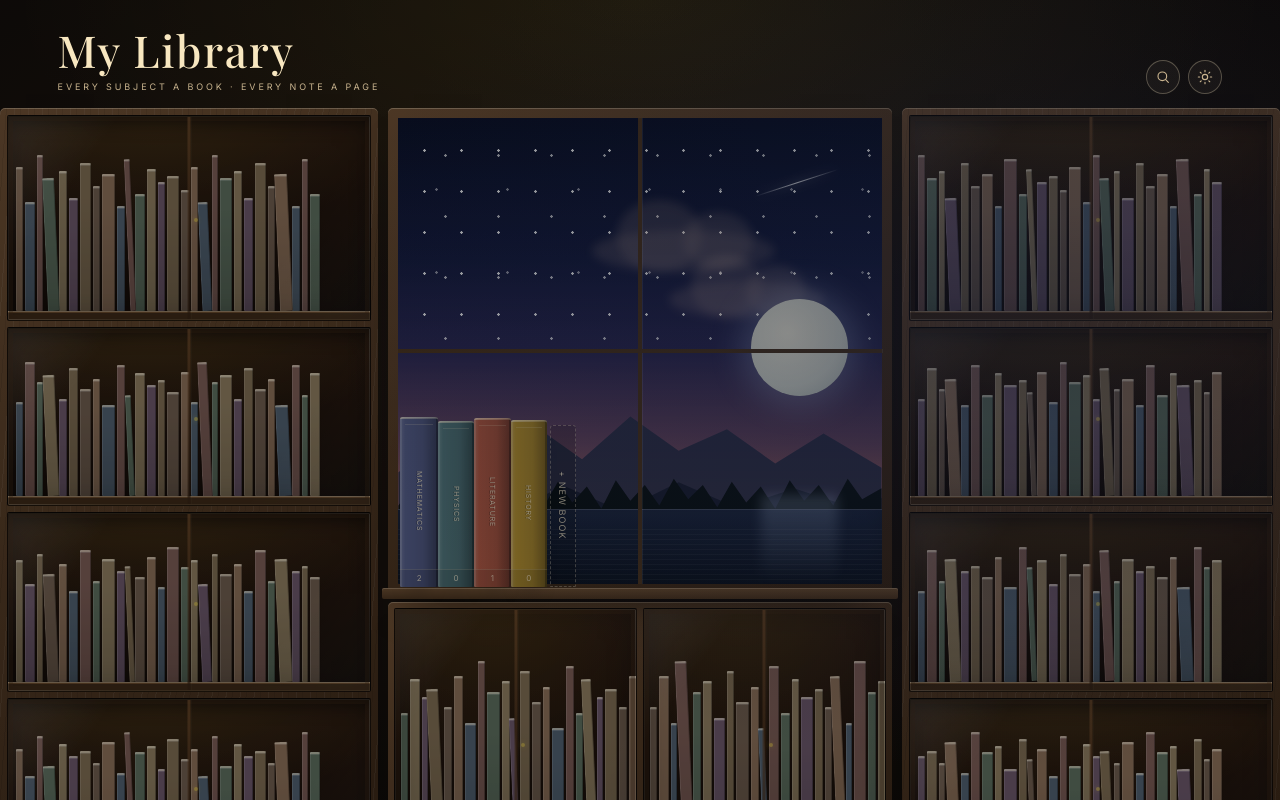
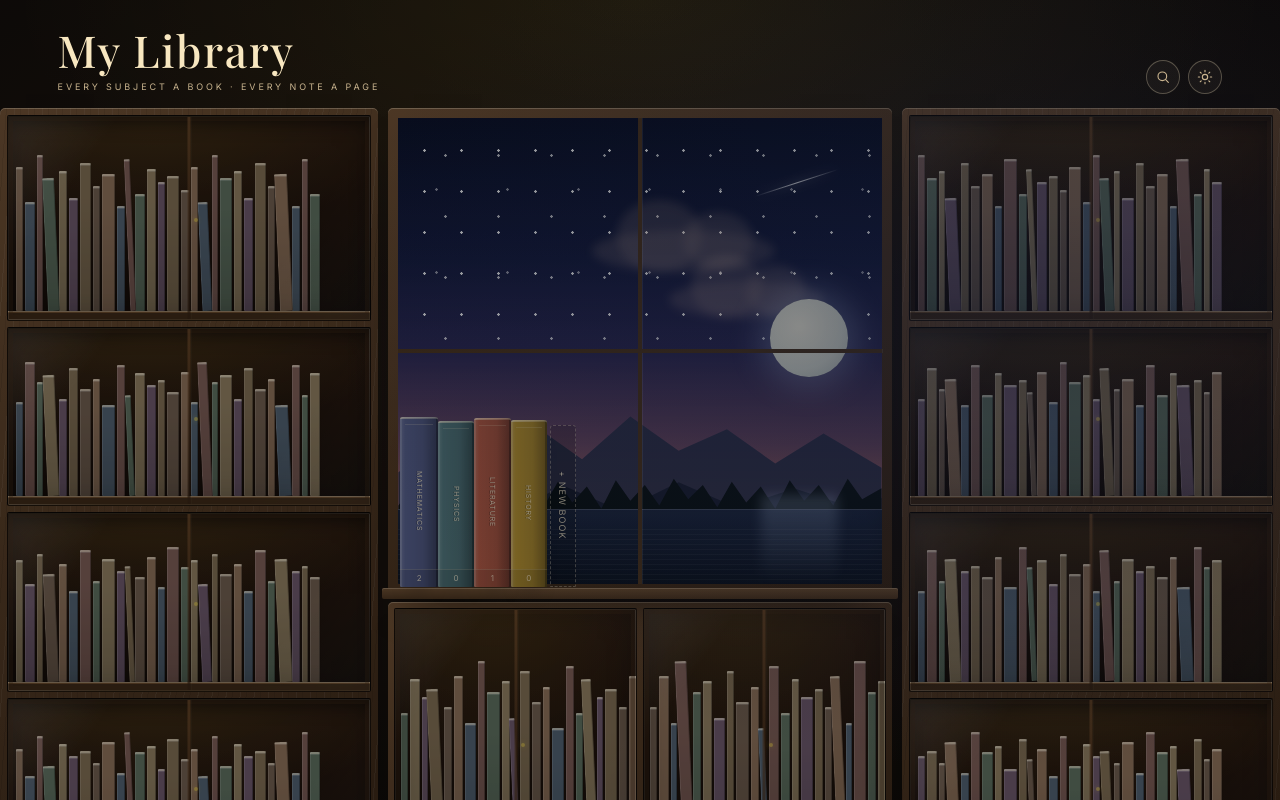
Before and after one commit to olcanaskar/my-library, a Next.js app: page / in a window 1280 px wide. Built offline with nearby package versions, Linux system fonts and the light colour scheme; a web font is replaced by a local one.

Commit message:
fix: keep the moon smaller than the sun

```diff
--- a/app/globals.css
+++ b/app/globals.css
@@ -1590,7 +1590,7 @@ html[data-theme="dark"] .window-sky--night {
   right: 7%;
   left: auto;
   z-index: 2;
-  width: 20%;
+  width: 16%;
   box-shadow: 0 0 30px 10px rgba(200, 220, 255, 0.28);
 }
 
```
